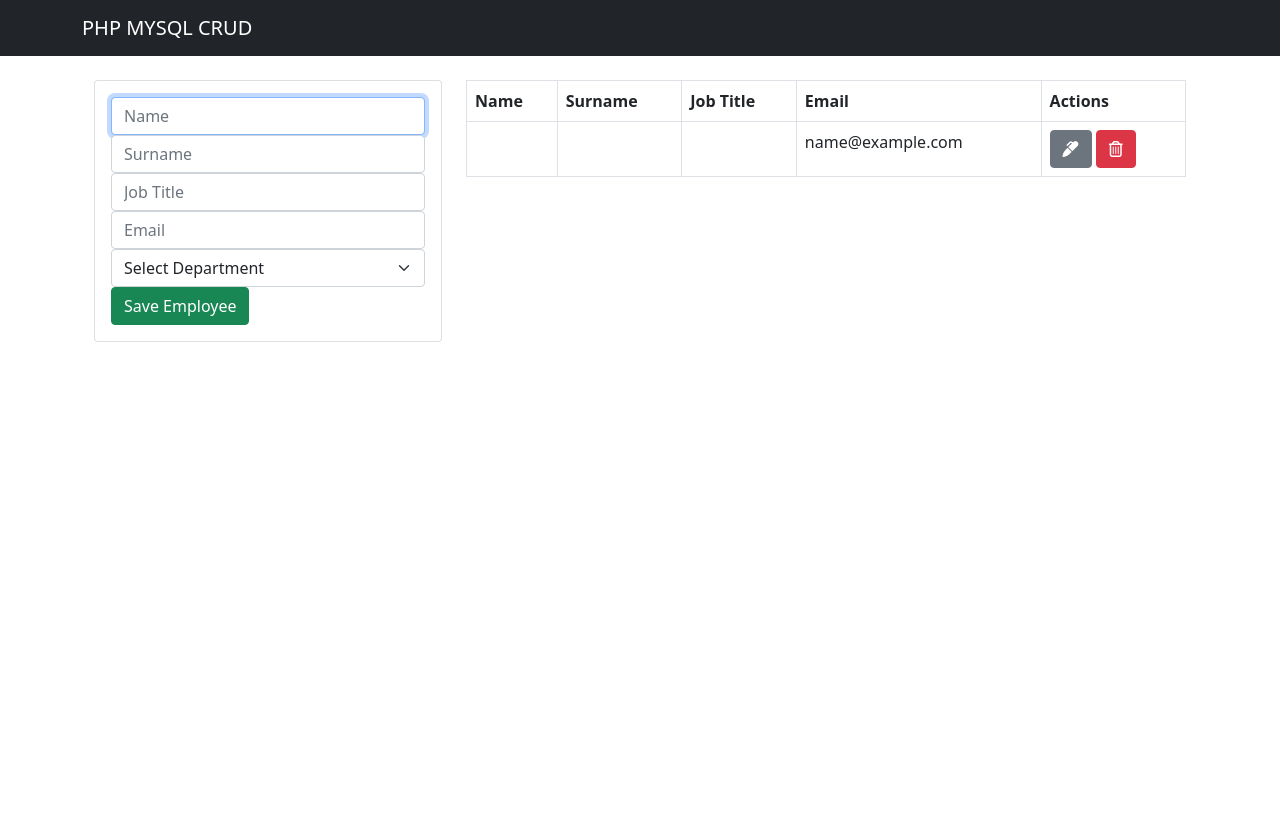
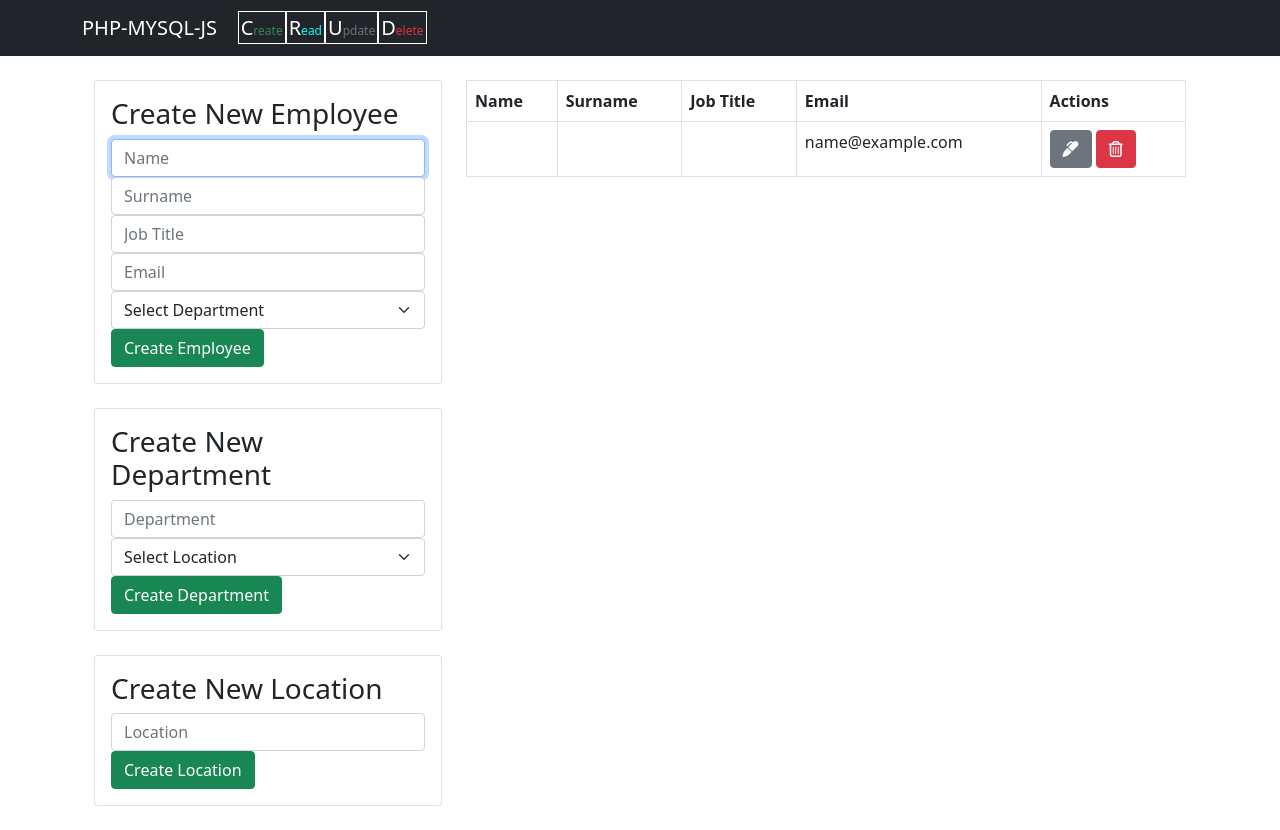
Before and after one commit to Pez-Gordo/company-directory-crud, a PHP site: page /companydirectory/ in a window 1280 px wide. Before the commit the page ends 342 px from the top, so only its background shows below. Run offline with PHP 8.4, Linux system fonts and the light colour scheme; tables that the repository leaves empty or names only in its code hold one stand-in row (values such as "Sample post"); data that the repository does not hold is empty; some libraries are stand-ins or nearby versions.

Commit message:
changed header style

```diff
--- a/includes/css/style.css
+++ b/includes/css/style.css
@@ -0,0 +1,31 @@
+.c {
+    font-size: 12px;
+    color: #368953;
+
+}
+
+.r {
+    font-size: 12px;
+    color: cyan;
+
+
+}
+
+.u {
+    font-size: 12px;
+    color: #6a727a;
+
+
+}
+
+.d {
+    font-size: 12px;
+    color: #dd3243;
+
+
+}
+
+.C {
+    border: 1px solid white;
+    padding: 2px;
+}
--- a/includes/header.php
+++ b/includes/header.php
@@ -9,11 +9,13 @@
     <link href="https://cdn.jsdelivr.net/npm/bootstrap@5.0.0-beta2/dist/css/bootstrap.min.css" rel="stylesheet" integrity="sha384-BmbxuPwQa2lc/FVzBcNJ7UAyJxM6wuqIj61tLrc4wSX0szH/Ev+nYRRuWlolflfl" crossorigin="anonymous">
     <!-- Font Awesome -->
     <script src="https://kit.fontawesome.com/cd2a202f36.js" crossorigin="anonymous"></script>
+    <!-- Customized CSS -->
+    <link rel="stylesheet" href="./includes/css/style.css">
 </head>
 <body>
 
 <nav class="navbar navbar-dark bg-dark">
     <div class="container">
-        <a href="index.php" class="navbar-brand">PHP MYSQL CRUD</a>
+        <a href="index.php" class="navbar-brand">PHP-MYSQL-JS&nbsp;&nbsp;&nbsp; <span class="C">C<span class="c" >reate</span></span><span class="C">R<span class="r" >ead</span></span><span class="C">U<span class="u" >pdate</span></span><span class="C">D<span class="d" >elete</span></a>
     </div>
 </nav>
--- a/index.php
+++ b/index.php
@@ -16,7 +16,7 @@
             <?php session_unset(); } ?>
 
             <div class="card card-body">
-
+                <h3>Create New Employee</h3>
                 <form action="./includes/php/insertEmployee.php" method="POST">
 
                     <div class="form-group">
@@ -42,12 +42,41 @@
                             <option value="web_development">Web Development</option>
                         </select>
                     </div>
-                    <input type="submit" class="btn btn-success btn-block" name="save_employee" value="Save Employee">
+                    <input type="submit" class="btn btn-success btn-block" name="save_employee" value="Create Employee">
 
                 </form>
-
             </div>
-
+            <br>
+            <div class="card card-body">
+                <h3>Create New Department</h3>
+                <form action="./includes/php/insertDepartment.php" method="POST">
+                    <div class="form-group">
+                        <input type="text" name="department" class="form-control" placeholder="Department" autofocus>
+                    </div>
+                    <div class="form-group">
+                        <select name="select_location" class="form-select" placeholder="Select Location">
+                            <option value="default">Select Location</option>
+                            <option value="1">London</option>
+                            <option value="2">New York</option>
+                            <option value="3">Paris</option>
+                            <option value="4">Munich</option>
+                            <option value="5">Rome</option>
+                            <option value="6">Belfast</option>
+                        </select>
+                    </div>
+                    <input type="submit" class="btn btn-success btn-block" name="save_department" value="Create Department">
+                </form>
+            </div>
+            <br>
+            <div class="card card-body">
+                <h3>Create New Location</h3>
+                <form action="./includes/php/insertLocation.php" method="POST">
+                    <div class="form-group">
+                        <input type="text" name="location" class="form-control" placeholder="Location" autofocus>
+                    </div>
+                    <input type="submit" class="btn btn-success btn-block" name="save_location" value="Create Location">
+                </form>
+            </div>
         </div>
 
         <div class="col-md-8">
```
Also changed, not shown: includes/php/insertLocation.php (added, +20 -0 lines).
